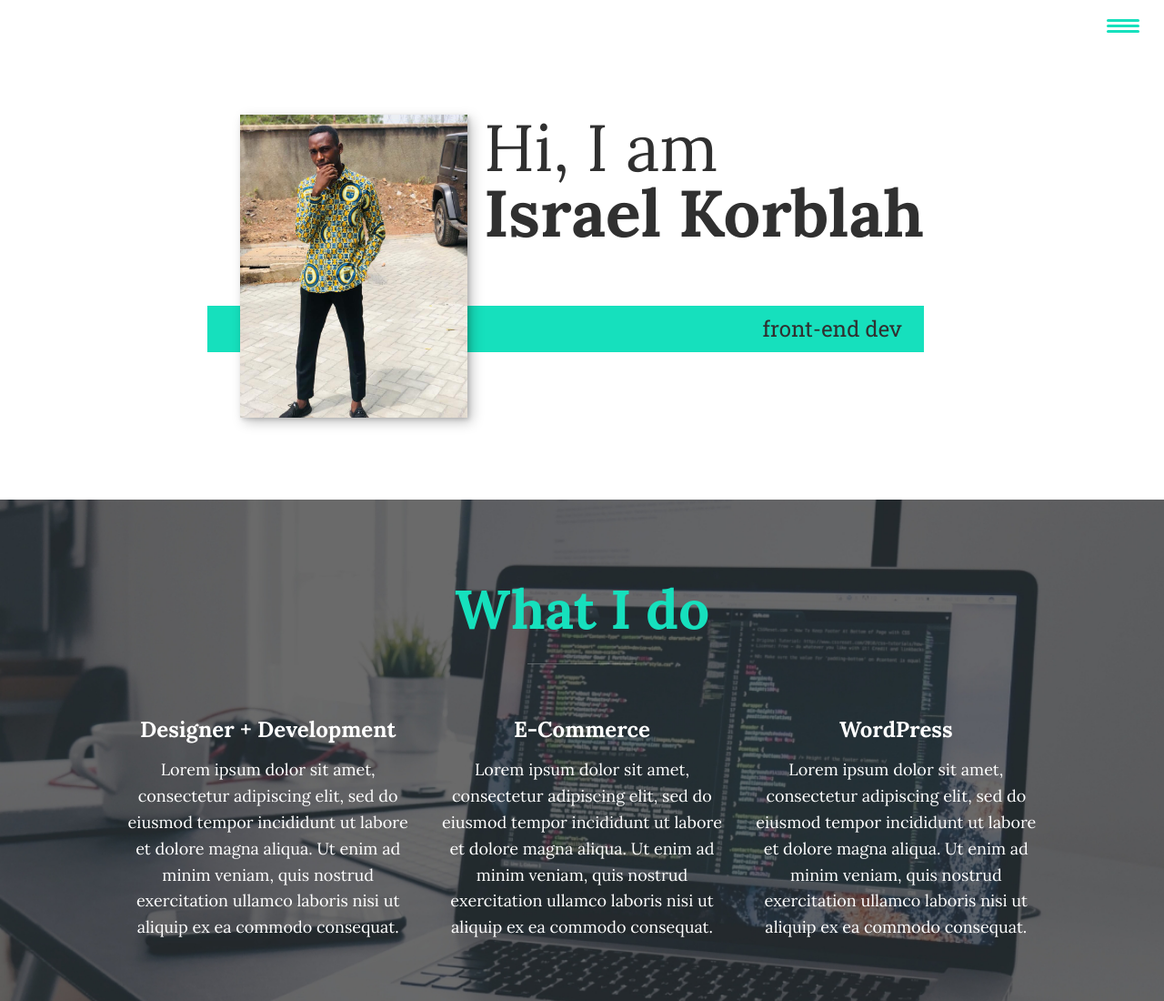
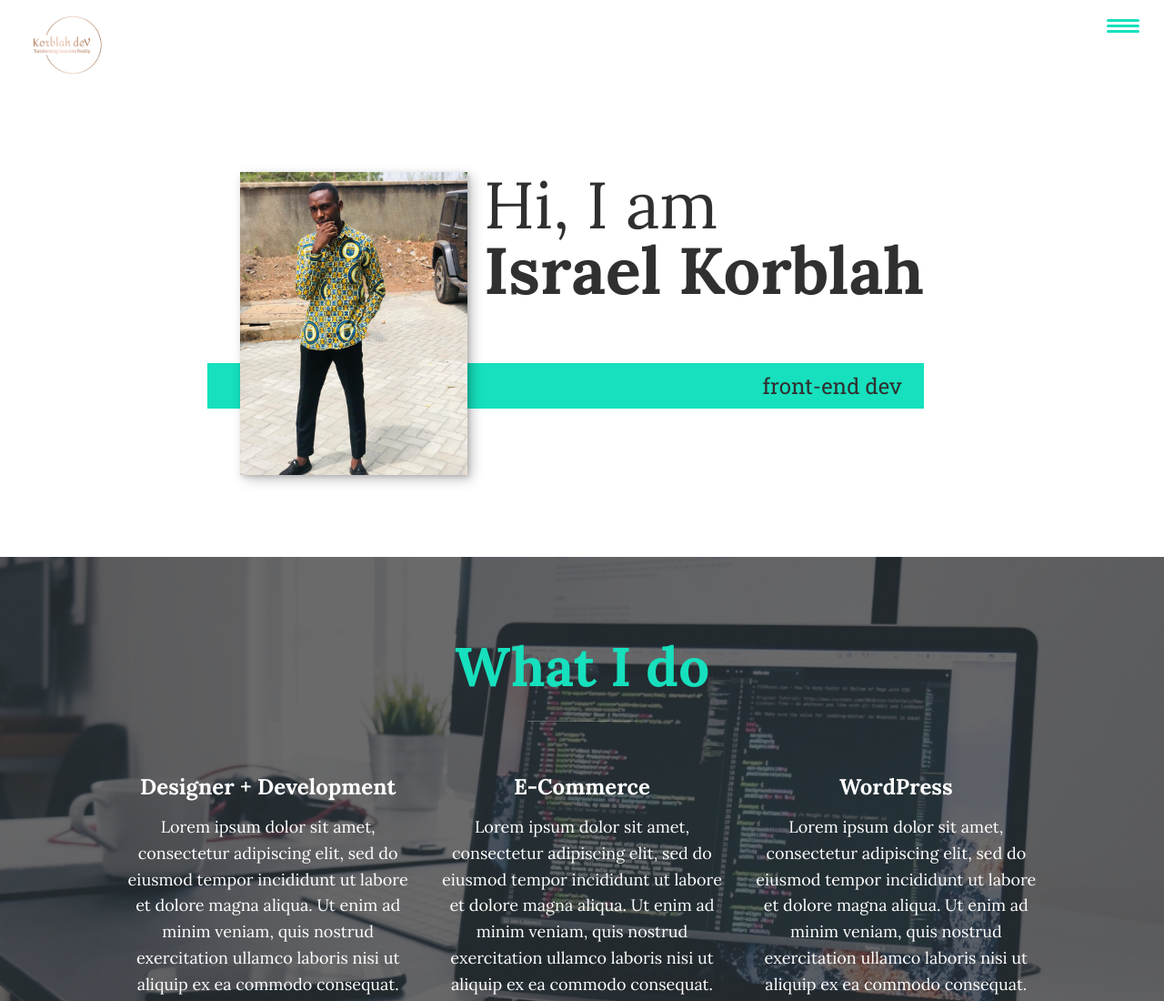
Before and after one commit to ISRAEL-UU/devkorb, a plain HTML site: page index.html in a window 1280 px wide. Shown: the top 1100 px of the page at 91% size. Drawn offline with nearby package versions, Linux system fonts and the light colour scheme; files whose address does not match are found by name.

Commit message:
Update index.html

```diff
--- a/index.html
+++ b/index.html
@@ -15,7 +15,7 @@
     <body>
         <header>
             <div class="logo">
-                <img src="img/korblah-dev-high-resolution-logo-transparent.png" alt="">
+                <img src="devkorb/korblah-dev-high-resolution-logo-transparent.png" alt="">
             </div>
             <button class="nav-toggle" aria-label="toggle navigation">
                 <span class="hamburger"></span>
```
